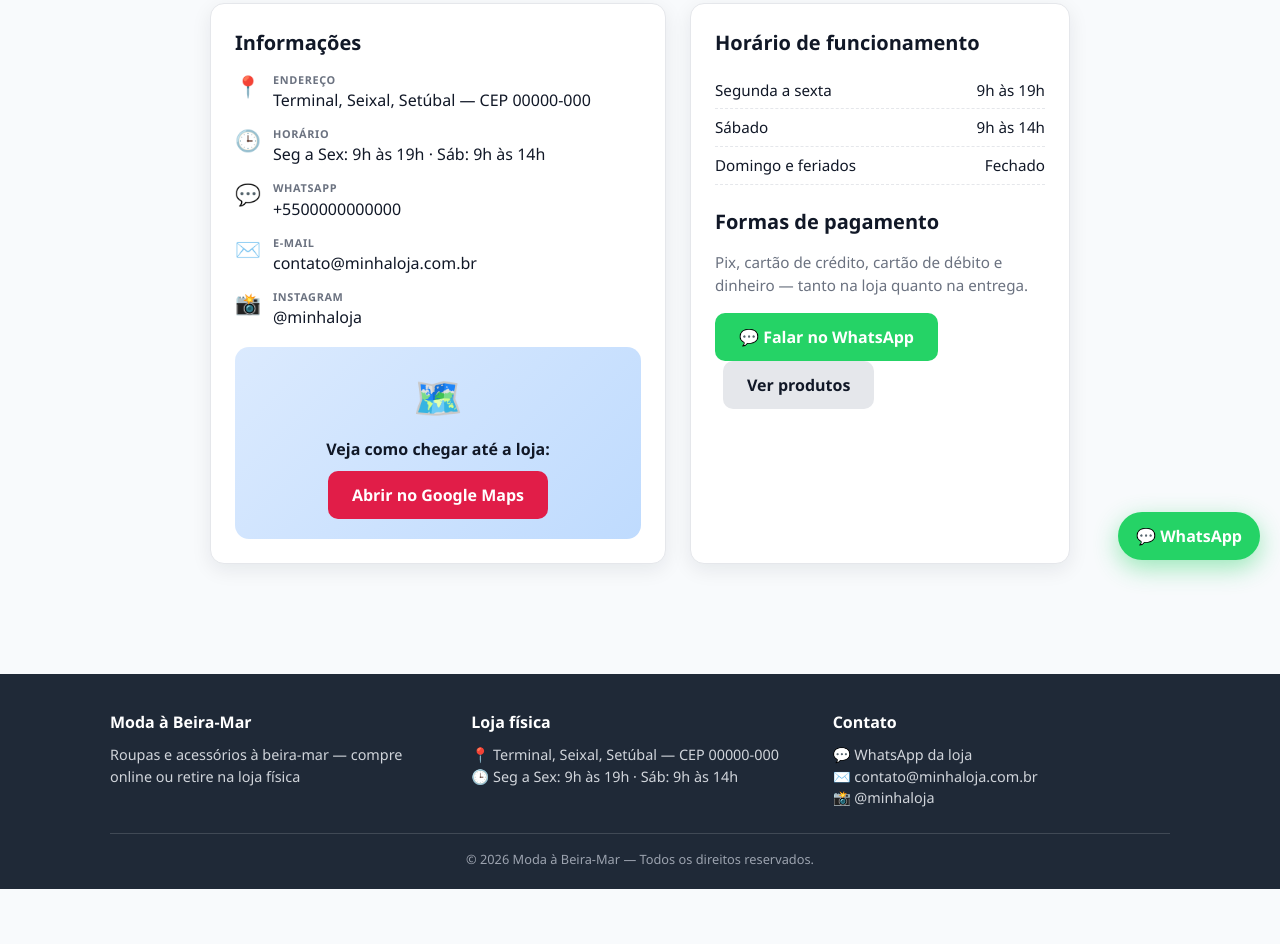
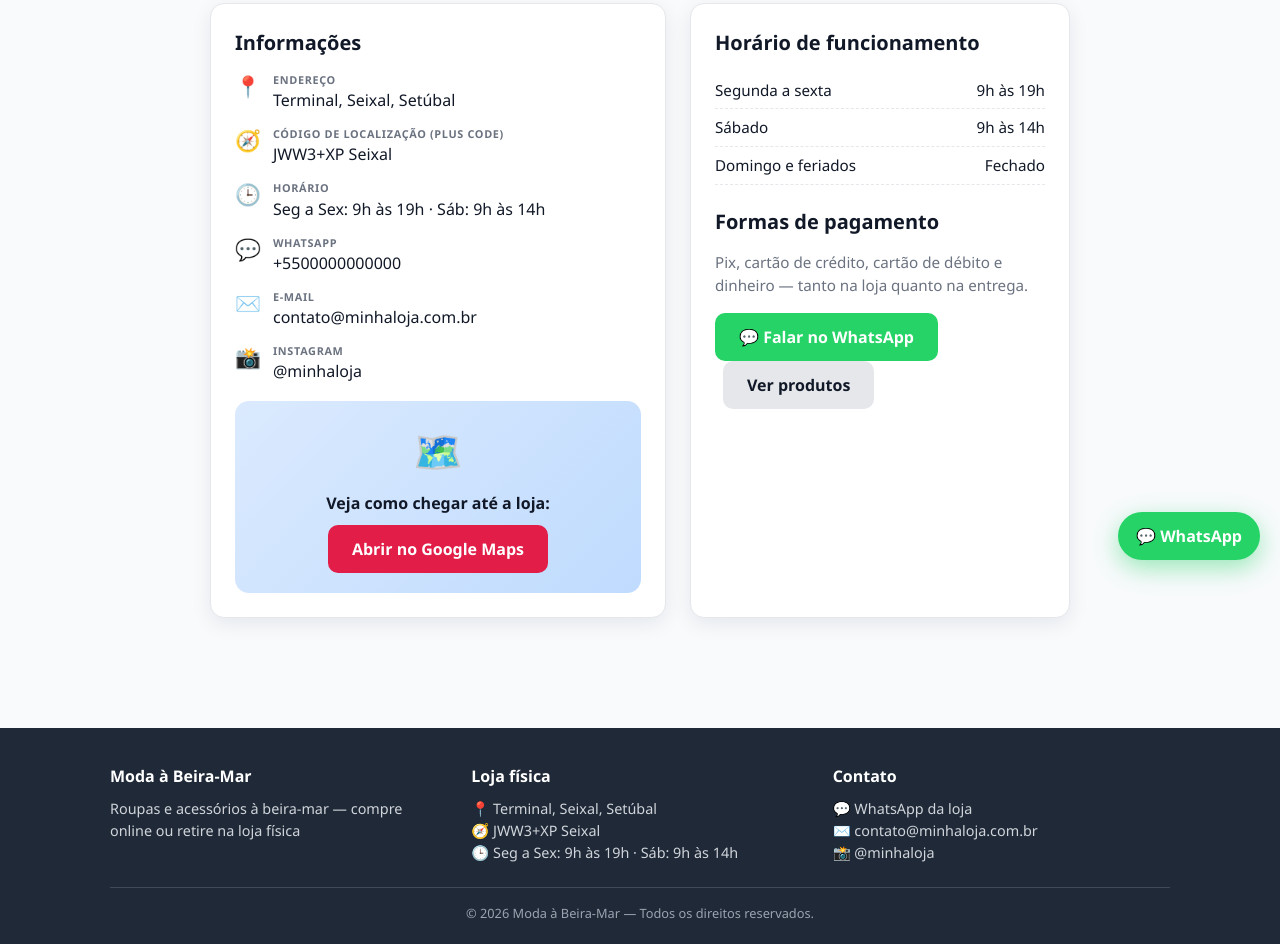
Before and after one commit to princepe123/Moda-Beira-Mar, a plain HTML site: page nossa-loja.html in a window 1280 px wide. Shown: the part 220-1164 px from the top of the page. Before the commit the page ends 1109 px from the top, so only its background shows below. Drawn offline with Linux system fonts and the light colour scheme.

Commit message:
Adiciona Plus Code JWW3+XP Seixal na página Nossa Loja e no link do Google Maps

```diff
--- a/js/app.js
+++ b/js/app.js
@@ -118,7 +118,7 @@ function renderizarRodape() {
           </div>
           <div>
             <h3>Loja física</h3>
-            <p>📍 ${CONFIG.endereco}, ${CONFIG.cidade} — CEP ${CONFIG.cep}<br>🕒 ${CONFIG.horario}</p>
+            <p>📍 ${CONFIG.endereco}, ${CONFIG.cidade}${CONFIG.cep && CONFIG.cep !== "00000-000" ? " — CEP " + CONFIG.cep : ""}${CONFIG.plusCode ? `<br>🧭 ${CONFIG.plusCode}` : ""}<br>🕒 ${CONFIG.horario}</p>
           </div>
           <div>
             <h3>Contato</h3>
@@ -372,13 +372,18 @@ function preencherPaginaLoja() {
     const el = document.getElementById(id);
     if (el) el.textContent = v;
   };
-  set("info-endereco", `${CONFIG.endereco}, ${CONFIG.cidade} — CEP ${CONFIG.cep}`);
+  const cepValido = CONFIG.cep && CONFIG.cep !== "00000-000";
+  set("info-endereco", `${CONFIG.endereco}, ${CONFIG.cidade}` + (cepValido ? ` — CEP ${CONFIG.cep}` : ""));
+  set("info-pluscode", CONFIG.plusCode || "");
   set("info-horario", CONFIG.horario);
   set("info-whatsapp", "+" + CONFIG.whatsapp);
   set("info-email", CONFIG.email);
   set("info-instagram", CONFIG.instagram);
   const maps = document.getElementById("link-maps");
-  if (maps) maps.href = "https://www.google.com/maps/search/?api=1&query=" + encodeURIComponent(CONFIG.endereco + ", " + CONFIG.cidade + " " + CONFIG.cep);
+  if (maps) {
+    const q = CONFIG.plusCode ? `${CONFIG.plusCode}, ${CONFIG.cidade}` : `${CONFIG.endereco}, ${CONFIG.cidade} ${CONFIG.cep}`;
+    maps.href = "https://www.google.com/maps/search/?api=1&query=" + encodeURIComponent(q);
+  }
   const wl = document.getElementById("link-whatsapp-loja");
   if (wl) wl.href = "https://wa.me/" + CONFIG.whatsapp;
 }
--- a/js/config.js
+++ b/js/config.js
@@ -4,6 +4,7 @@ const CONFIG = {
   whatsapp: "5500000000000",
   endereco: "Terminal",
   cep: "00000-000",
+  plusCode: "JWW3+XP Seixal",
   cidade: "Seixal, Setúbal",
   horario: "Seg a Sex: 9h às 19h · Sáb: 9h às 14h",
   email: "contato@minhaloja.com.br",
--- a/nossa-loja.html
+++ b/nossa-loja.html
@@ -18,6 +18,7 @@
         <div class="cartao">
           <h2>Informações</h2>
           <div class="linha-info"><span class="emoji">📍</span><div><small>Endereço</small><span id="info-endereco"></span></div></div>
+          <div class="linha-info"><span class="emoji">🧭</span><div><small>Código de localização (Plus Code)</small><span id="info-pluscode"></span></div></div>
           <div class="linha-info"><span class="emoji">🕒</span><div><small>Horário</small><span id="info-horario"></span></div></div>
           <div class="linha-info"><span class="emoji">💬</span><div><small>WhatsApp</small><span id="info-whatsapp"></span></div></div>
           <div class="linha-info"><span class="emoji">✉️</span><div><small>E-mail</small><span id="info-email"></span></div></div>
```
Also changed, not shown: 1 other file.
